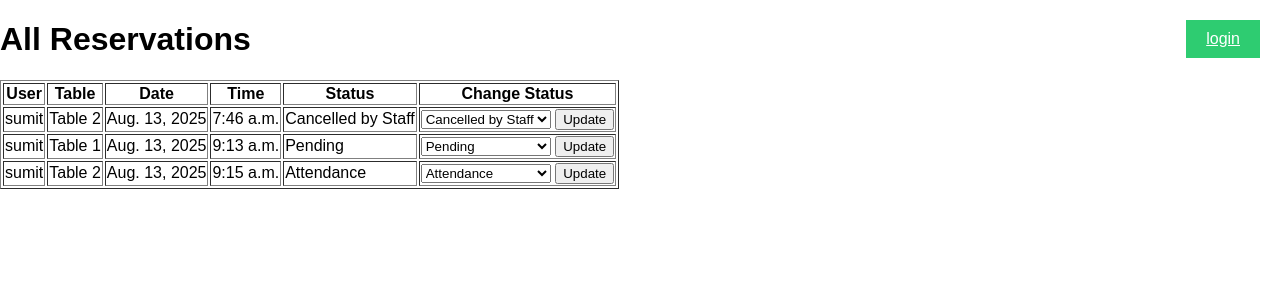
After one commit to sumit-garg1/Table_Reservation, a Django app: page /staff/dashboard/ in a window 1280 px wide. The commit adds this page. Shown: the top 300 px of the page. Run offline with Django 5.2, Linux system fonts and the light colour scheme; a user stored in the database is signed in; data comes from the database, SQL or seed files in the repository; both versions use the stored data as it was after the commit.

Commit message:
add staff side

```diff
--- /dev/null
+++ b/static/staff.css
@@ -0,0 +1,24 @@
+body {
+      margin: 0;
+      padding: 0;
+      font-family: Arial, sans-serif;
+}
+ .user-actions {
+  position: fixed;
+  top: 0;
+  right: 0;
+  padding: 20px;
+  display: flex;
+  align-items: center;
+  justify-content: flex-end;
+}
+
+.user-actions a {
+  padding: 10px 20px;
+  margin-left: 10px;
+  border: none;
+  background-color: #2ecc71; /* Green color for buttons */
+  color: #fff;
+  cursor: pointer;
+  transition: background-color 0.3s ease, transform 0.3s ease;
+}
--- a/table_reservation/models.py
+++ b/table_reservation/models.py
@@ -8,10 +8,17 @@ class Table(models.Model):
     def __str__(self):
         return f"{self.name} (capacity:{self.capacity})"
 class Reservation(models.Model):
+    STATUS_CHOICES=[
+        ("pending","Pending"),
+        ("Attendance","Attendance"),
+        ("no show","no show"),
+        ("Cancelled by Staff", "Cancelled by Staff"),
+    ]
     table = models.ForeignKey(Table, on_delete=models.CASCADE)
     user=models.ForeignKey(User,on_delete=models.CASCADE)
     date=models.DateField()
     time=models.TimeField()
+    status = models.CharField(max_length=30, choices=STATUS_CHOICES, default="Pending")
 
     def __str__(self):
-        return f"{self.table.name}on{self.date}at{self.time}"
+        return f"{self.table.name}on{self.date}at{self.time}-{self.status}"
--- a/table_reservation/urls.py
+++ b/table_reservation/urls.py
@@ -11,11 +11,12 @@ router.register(r'reservations',ReservationViewSet)
 urlpatterns = [
     path('',views.login_view,name="login"),
     path('signup/',views.signup_view,name="signup"),
-    path('signup/login/',views.login_view,name='login'),
+    # path('signup/login/',views.login_view,name='login'),
     path('home/',views.home,name="home"),
-    path('home/reservation/',views.reservation,name="reservation"),
+    path('reservation/',views.reservation,name="reservation"),
     path('cancel/<int:pk>/', views.cancel_reservation, name="cancel_reservation"),
     path('update/<int:pk>/', views.update_reservation, name="update_reservation"),
+    path('staff/dashboard/', views.staff_dashboard, name='staff_dashboard'),
     path('api/token/', TokenObtainPairView.as_view(), name='token_obtain_pair'),
     path('api/token/refresh/', TokenRefreshView.as_view(), name='token_refresh'),
     path('api/token/refresh/', TokenRefreshView.as_view(), name='token_refresh'),
--- a/table_reservation/views.py
+++ b/table_reservation/views.py
@@ -15,6 +15,7 @@ from rest_framework.response import Response
 from rest_framework.permissions import IsAuthenticated
 from .models import Table, Reservation
 from .serializers import TableSerializer,ReservationSerializer
+from django.contrib.admin.views.decorators import staff_member_required
 
 def signup_view(request):
     if request.method == "POST":
@@ -132,3 +133,18 @@ def update_reservation(request, pk):
 def reservation(request):
     reservations = Reservation.objects.filter(user=request.user)  # sirf current user ke reservations
     return render(request, "reservation.html", {"reservations": reservations})
+
+
+@staff_member_required
+def staff_dashboard(request):
+    reservations = Reservation.objects.all().order_by('date', 'time')
+
+    if request.method == "POST":
+        res_id = request.POST.get("reservation_id")
+        new_status = request.POST.get("status")
+        reservation = Reservation.objects.get(id=res_id)
+        reservation.status = new_status
+        reservation.save()
+        return redirect("staff_dashboard")
+
+    return render(request, "staff.html", {"reservations": reservations})
--- a/templates/home.html
+++ b/templates/home.html
@@ -20,7 +20,7 @@
             <a class="nav-link active" aria-current="page" href="home.html">Home</a>
         </li>
         <li class="nav-item">
-            <a class="nav-link" href="reservation">Reservations</a>
+            <a class="nav-link" href="{% url 'reservation' %}">Reservations</a>
         </li>
         </ul>
     </nav>
--- a/templates/login.html
+++ b/templates/login.html
@@ -16,6 +16,9 @@
     </div>
     {% endfor %}
     {% endif %}
+  <div class="user-actions">
+      <a href="/staff/dashboard">Staff</a>
+  </div>
   <div class="container">
     <div class="login-form">
       <h1>Login Here </h1>
--- a/templates/signup.html
+++ b/templates/signup.html
@@ -27,7 +27,7 @@
         </div>
         <button type="submit">Sign Up</button>
       </form>
-      <p>Already have an account?<a href="login">Log in</a></style></p>
+      <p>Already have an account?<a href="{% url 'login' %}">Log in</a></style></p>
     </div>
 
   </div>
--- /dev/null
+++ b/templates/staff.html
@@ -0,0 +1,45 @@
+{% load static %}
+<!DOCTYPE html>
+<html>
+<head>
+    <title>Staff Dashboard</title>
+    <link rel="stylesheet" href={% static "staff.css" %}>
+</head>
+<body>
+    <div class="user-actions">
+      <a href="{% url 'login' %}">login</a>
+    </div>
+    <h1>All Reservations</h1>
+    <table border="1">
+        <tr>
+            <th>User</th>
+            <th>Table</th>
+            <th>Date</th>
+            <th>Time</th>
+            <th>Status</th>
+            <th>Change Status</th>
+        </tr>
+        {% for res in reservations %}
+        <tr>
+            <td>{{ res.user.username }}</td>
+            <td>{{ res.table.name }}</td>
+            <td>{{ res.date }}</td>
+            <td>{{ res.time }}</td>
+            <td>{{ res.status }}</td>
+            <td>
+                <form method="POST">
+                    {% csrf_token %}
+                    <input type="hidden" name="reservation_id" value="{{ res.id }}">
+                    <select name="status">
+                        {% for choice, label in res.STATUS_CHOICES %}
+                        <option value="{{ choice }}" {% if choice == res.status %}selected{% endif %}>{{ label }}</option>
+                        {% endfor %}
+                    </select>
+                    <button type="submit">Update</button>
+                </form>
+            </td>
+        </tr>
+        {% endfor %}
+    </table>
+</body>
+</html>
```
Also changed, not shown: static/login.css (+18 -0 lines), db.sqlite3, table_reservation/migrations/0002_reservation_status.py (added).
